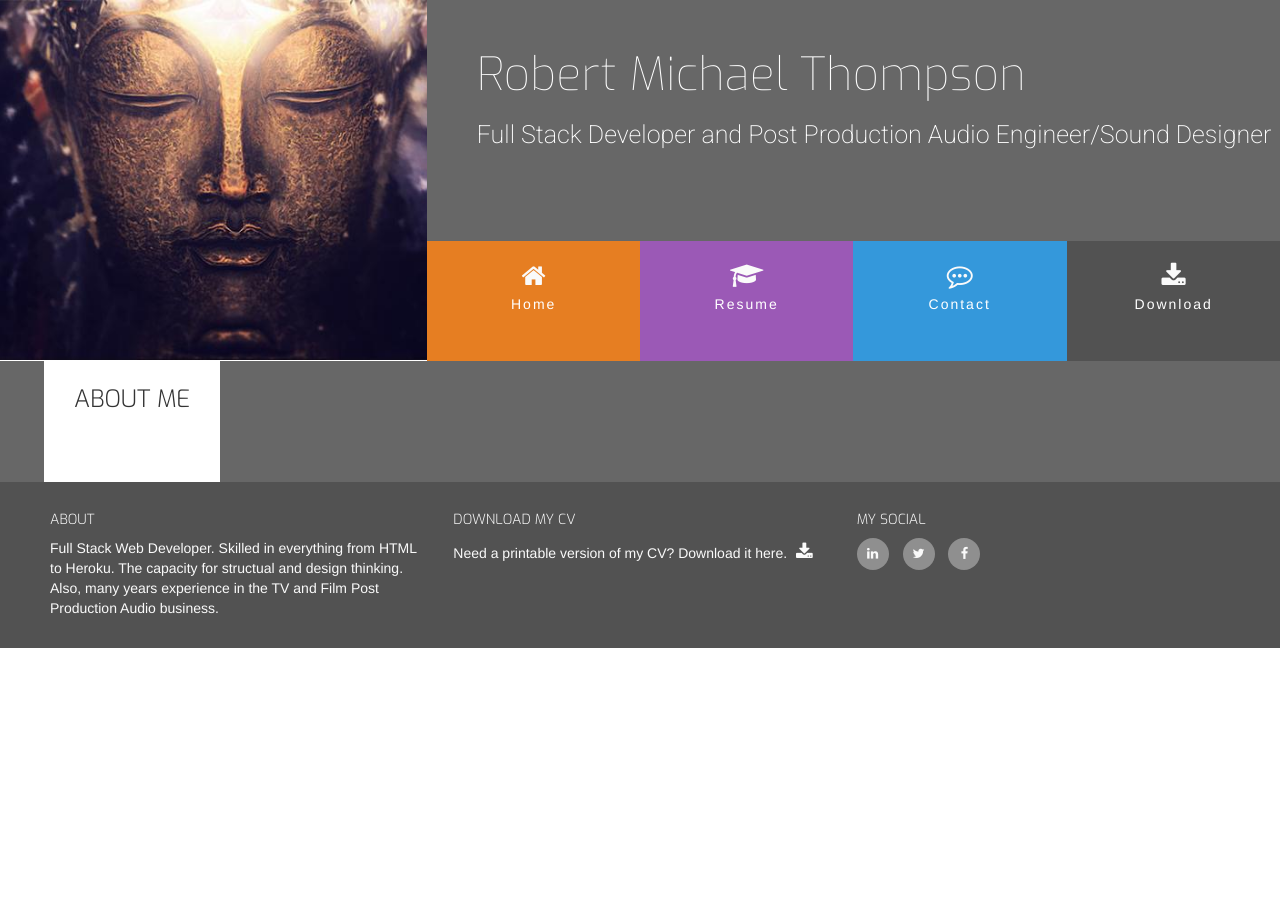
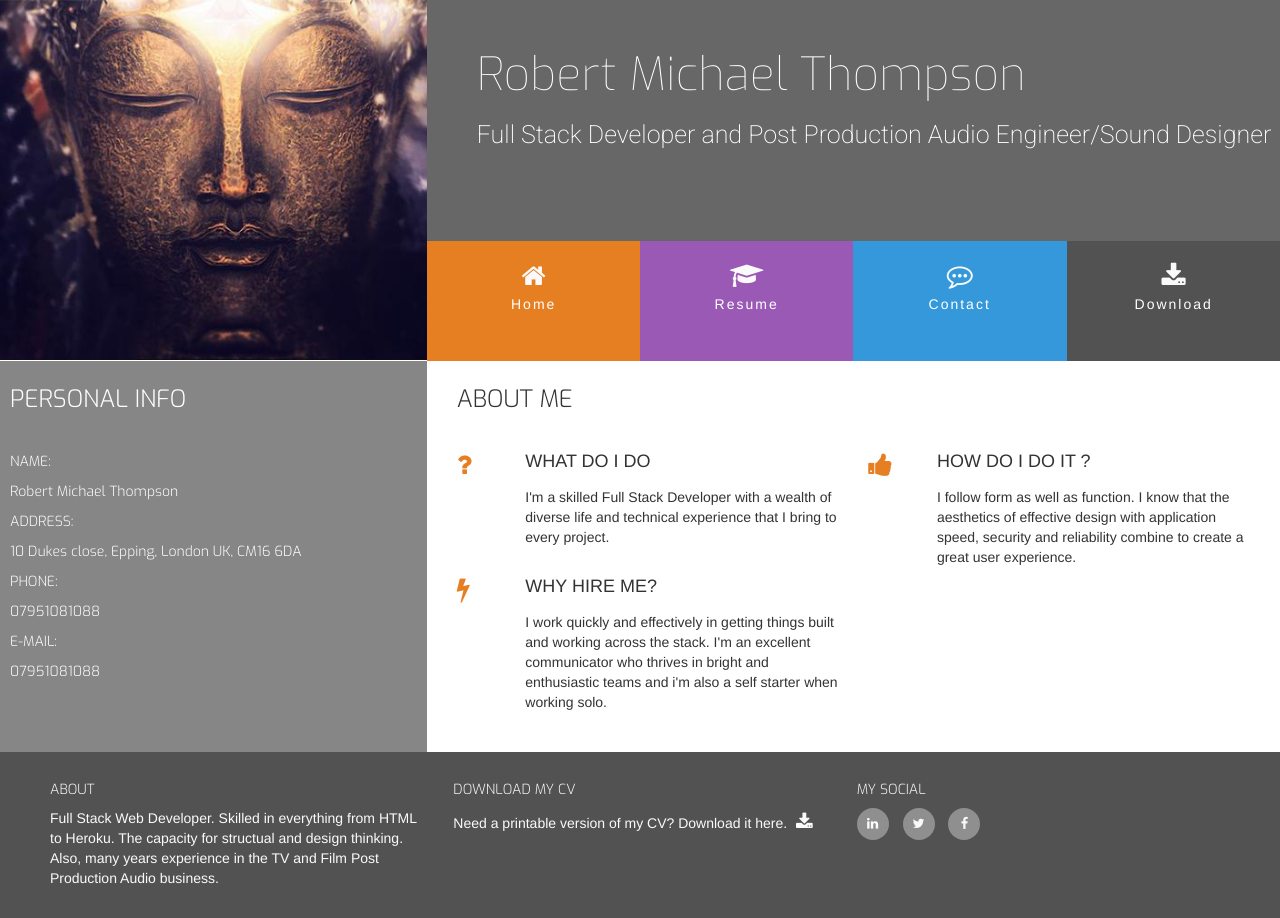
Before and after one commit to Rthom69/udx_resume_rob, a plain HTML site: page index.html in a window 1280 px wide. Before the commit the page ends 800 px from the top, so only its background shows below. Drawn offline with nearby package versions, Linux system fonts and the light colour scheme.

Commit message:
added personal info

```diff
--- a/assets/css/style.css
+++ b/assets/css/style.css
@@ -216,12 +216,38 @@ footer .cv-pdf i:hover {
     -moz-transition: all 0.35s ease-in-out;
     -webkit-transition: all 0.35s ease-in-out;
     -o-transition: all 0.35s ease-in-out;
+
 }
 
 .social-links li a i:hover {
     background: #e84610;
+
 }
 
 #footer-details {
     margin: 20px;
 }
+
+/*----------------------------------------------------------------------Three reasons*/
+.three-reasons-icon {
+    font-size: 26px;
+    color:#e67e22;
+}
+
+.three-reasons-heading {
+    margin-bottom: 15px;
+
+
+}
+
+/*----------------------------------------------------------------------personal info*/
+
+.bg-color-personal-info {
+    background-color: #868686;
+    padding-left: 10px;
+    padding-bottom: 60px;
+    font-family: "Exo", sans-serif;
+    font-weight: 300;
+    color: white;
+
+}
--- a/index.html
+++ b/index.html
@@ -50,14 +50,105 @@
         </div>
 
     </header>
+
     <!--about me section-->
     <section class="container-fluid about-me-bgcolor">
         <div class="row row-table">
+            <div class="col-xs-12-col-sm-12 colmd-4 bg-color-personal-info section-column">
+                <div class="row">
+                    <div class="col-md-12">
+                        <h3 class="section-heading uppercase">personal Info</h3>
+                    </div>
+                </div>
+                <div class="personal-info-item">
+                    <div class="key">
+                        <p class="uppercase">Name:</p>
+                    </div>
+                    <div class="value">
+                        <p>Robert Michael Thompson</p>
+                    </div>
+
+                </div>
+                <div class="personal-info-item">
+                    <div class="key">
+                        <p class="uppercase">Address:</p>
+                    </div>
+                    <div class="value">
+                        <p>10 Dukes close, Epping, London UK, CM16 6DA</p>
+                    </div>
+
+                </div>
+                <div class="personal-info-item">
+                    <div class="key">
+                        <p class="uppercase">Phone:</p>
+                    </div>
+                    <div class="value">
+                        <p>07951081088</p>
+                    </div>
+
+                </div>
+                <div class="personal-info-item">
+                    <div class="key">
+                        <p class="uppercase">e-mail:</p>
+                    </div>
+                    <div class="Rthom69@gmail.com">
+                        <p>07951081088</p>
+                    </div>
+
+                </div>
+
+
+
+
+            </div>
             <div class="col-xs-12 col-sm-12 col-md-8 bg-color-three-reasons section-colum">
                 <div class="row">
                     <div class="col-md-12">
                         <h3 class="section-heading uppercase">about me</h3>
 
+                    </div>
+                </div>
+                <div class="row">
+                    <div class="col-xs-10 col-xs-offset-1 col-sm-offset-0 col-sm-4 col-md-6">
+                        <div class="row">
+                            <div class="col-xs-2 col-sm-2 col-md-2">
+                                <i class="three-reasons-icon fa fa-question" aria-hidden="true"></i>
+                            </div>
+                            <div class="col-xs-10 col-sm-10">
+                                <h4 class="three-reasons-heading uppercase">what do I do</h4>
+                                <p>
+                                    I'm a skilled Full Stack Developer with a wealth of diverse life and technical experience that I bring to every project.
+                                </p>
+                            </div>
+                        </div>
+                    </div>
+                    <div class="col-xs-10 col-xs-offset-1 col-sm-offset-0 col-sm-4 col-md-6">
+                        <div class="row">
+                            <div class="col-xs-2 col-sm-2 col-md-2">
+                                <i class="three-reasons-icon fa fa-thumbs-up" aria-hidden="true"></i>
+                            </div>
+                            <div class="col-xs-10 col-sm-10">
+                                <h4 class="three-reasons-heading uppercase">How do I do it ?</h4>
+                                <p>
+                                    I follow form as well as function. I know that the aesthetics of effective design with application speed, security and reliability combine to create a great user experience.
+
+                                </p>
+                            </div>
+                        </div>
+                    </div>
+                    <div class="col-xs-10 col-xs-offset-1 col-sm-offset-0 col-sm-4 col-md-6">
+                        <div class="row">
+                            <div class="col-xs-2 col-sm-2 col-md-2">
+                                <i class="three-reasons-icon fa fa-bolt" aria-hidden="true"></i>
+                            </div>
+                            <div class="col-xs-10 col-sm-10">
+                                <h4 class="three-reasons-heading uppercase">Why Hire Me?</h4>
+                                <p>
+                                    I work quickly and effectively in getting things built and working across the stack. I'm an excellent communicator who thrives in bright and enthusiastic teams and i'm also a self starter when working solo.
+
+                                </p>
+                            </div>
+                        </div>
                     </div>
                 </div>
             </div>
```
Lines whose indentation alone changed are shown as unchanged.
